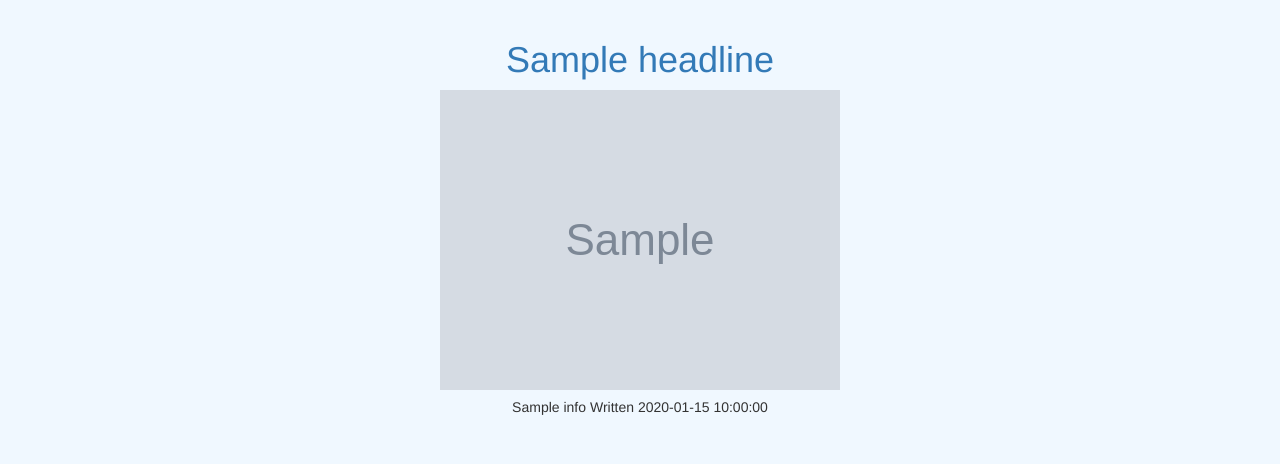
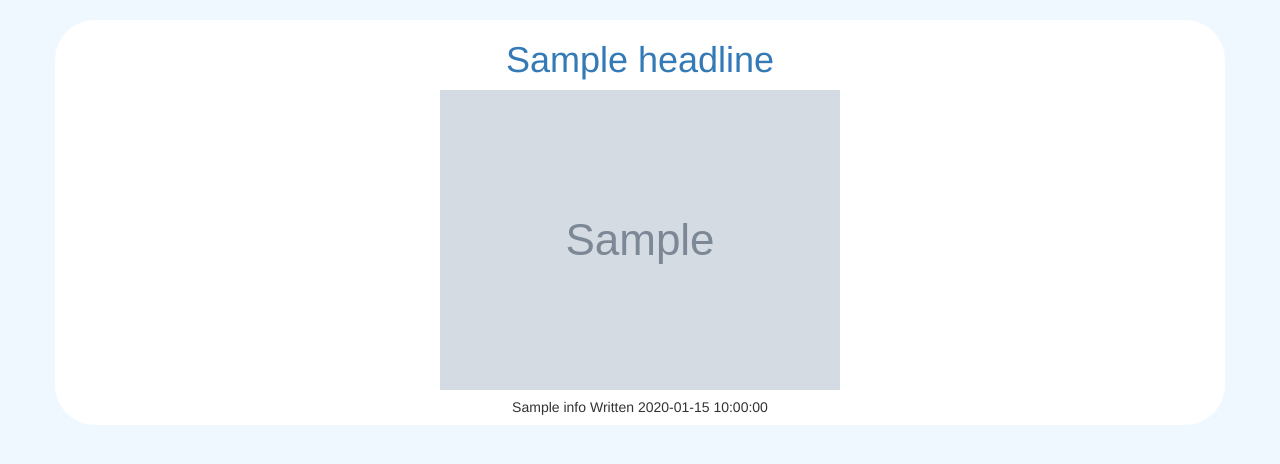
Before and after one commit to JeremyKimotho/News-Highlight, a Python web app: template app/templates/specific.html in a window 1280 px wide. Shown: the part 52-516 px from the top of the page. Run offline with Jinja, Linux system fonts and the light colour scheme; the template is opened without the code that fills it: most values are stand-ins (such as "Sample title", 1, 10 or a date in 2020); grey boxes marked "Sample" are stand-in pictures; some libraries are stand-ins or nearby versions.

Commit message:
changed styles to show stories clearer

```diff
--- a/app/static/css/index.css
+++ b/app/static/css/index.css
@@ -24,3 +24,7 @@ hr{
   height:2px;
   background-color:#E3E3E3;
 }
+.container{
+  background-color: white;
+  border-radius:40px;
+}
```
